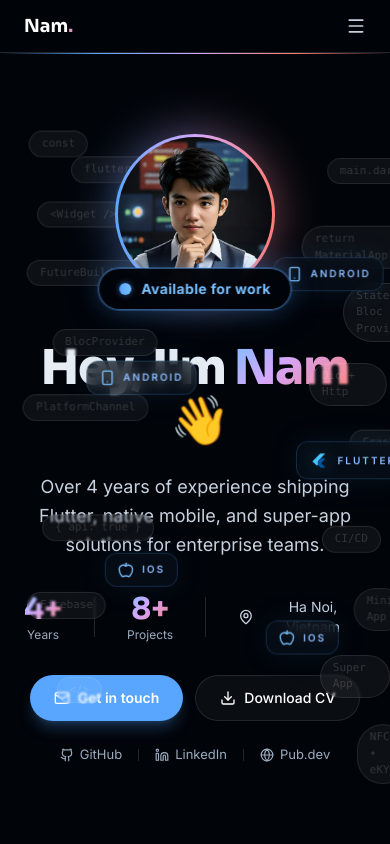
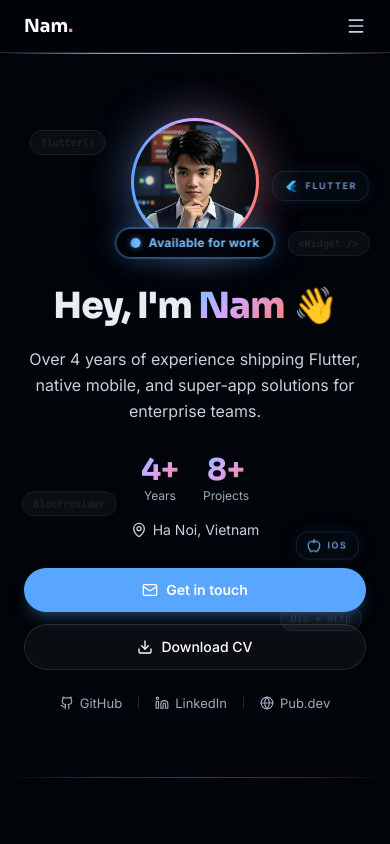
Before and after one commit to NamTranDinh/my-portfolio, a React (Vite) app: page / in a window 390 px wide. Shown: the top 844 px of the page. Built offline with nearby package versions, Linux system fonts and the light colour scheme.

Commit message:
feat: Add mobile hero animations and cursor effects to PortfolioStatic component

```diff
--- a/src/components/PortfolioStatic.tsx
+++ b/src/components/PortfolioStatic.tsx
@@ -90,6 +90,28 @@ const heroPlatformBadges: Array<{
   { top: '72%', left: '68%', rotate: 135, scale: 0.88, drift: 10, duration: 13.8, delay: 1.1, label: 'iOS', icon: 'ios' },
 ];
 
+const mobileHeroFloatingTokens = [
+  { text: 'flutter()', top: '10%', left: '8%', rotate: -12, drift: 5, duration: 8.5, delay: 0.4 },
+  { text: '<Widget />', top: '24%', left: '74%', rotate: 9, drift: 4, duration: 9.1, delay: 0.2 },
+  { text: 'BlocProvider', top: '60%', left: '6%', rotate: -8, drift: 5, duration: 8.9, delay: 0.7 },
+  { text: 'Dio + Http', top: '76%', left: '72%', rotate: 11, drift: 4, duration: 9.4, delay: 0.5 },
+];
+
+const mobileHeroPlatformBadges: Array<{
+  top: string;
+  left: string;
+  rotate: number;
+  scale: number;
+  drift: number;
+  duration: number;
+  delay: number;
+  label: string;
+  icon: 'flutter' | 'android' | 'ios';
+}> = [
+  { top: '16%', left: '70%', rotate: -10, scale: 0.8, drift: 5, duration: 10.8, delay: 0.2, label: 'Flutter', icon: 'flutter' },
+  { top: '66%', left: '76%', rotate: 8, scale: 0.8, drift: 5, duration: 11.4, delay: 0.5, label: 'iOS', icon: 'ios' },
+];
+
 /* ── Shared ── */
 function Tag({ children, ...rest }: { children: ReactNode } & HTMLAttributes<HTMLSpanElement>) {
   return <span {...rest} className="rounded-full border border-[#30363d] bg-[#161b22] px-3 py-1 text-xs text-[#c7d1de]">{children}</span>;
@@ -167,6 +189,7 @@ function ProjectModal({ project, onClose }: { project: Project; onClose: () => v
 export function PortfolioStatic() {
   const [menuOpen, setMenuOpen] = useState(false);
   const [selectedProject, setSelectedProject] = useState<Project | null>(null);
+  const [cursor, setCursor] = useState({ x: 0, y: 0 });
 
   // Experience is calculated from 05/2022 and rounded up to 0.5-year steps.
   const experienceStartDate = new Date(2022, 4, 1);
@@ -182,6 +205,15 @@ export function PortfolioStatic() {
     ? portfolioData.tagline.replace(/Over\s+\d+(?:[.,]\d+)?\s+years/i, `Over ${yearsText} years`)
     : `Over ${yearsText} years of experience shipping Flutter, native mobile, and super-app solutions for enterprise teams.`;
 
+  useEffect(() => {
+    const onMove = (event: MouseEvent) => {
+      setCursor({ x: event.clientX, y: event.clientY });
+    };
+
+    window.addEventListener('mousemove', onMove);
+    return () => window.removeEventListener('mousemove', onMove);
+  }, []);
+
   return (
     <div className="min-h-screen bg-[#010409] text-[#e6edf3]">
       {/* Ambient */}
@@ -190,6 +222,12 @@ export function PortfolioStatic() {
         <div className="absolute -right-40 top-1/2 h-[400px] w-[400px] rounded-full bg-[#d2a8ff]/[0.03] blur-[100px]" />
         <div className="absolute -left-40 bottom-1/4 h-[350px] w-[350px] rounded-full bg-[#ff7b72]/[0.02] blur-[100px]" />
       </div>
+
+      <motion.div
+        className="pointer-events-none fixed left-0 top-0 z-0 hidden h-72 w-72 rounded-full bg-[radial-gradient(circle,rgba(88,166,255,0.25)_0%,rgba(88,166,255,0.09)_35%,transparent_72%)] opacity-55 blur-2xl mix-blend-screen md:block"
+        animate={{ x: cursor.x - 144, y: cursor.y - 144 }}
+        transition={{ type: 'tween', duration: 0.18, ease: 'linear' }}
+      />
 
       {/* Header */}
       <header className="sticky top-0 z-50 border-b border-[#21262d] bg-[#010409]/80 backdrop-blur-xl">
@@ -213,8 +251,42 @@ export function PortfolioStatic() {
 
       <main id="top">
         {/* ── Hero ── */}
-        <section className="relative overflow-hidden">
-          <div className="pointer-events-none absolute inset-0 overflow-hidden">
+        <section className="relative isolate overflow-hidden">
+          <div className="pointer-events-none absolute inset-0 z-0 overflow-hidden">
+            <div className="md:hidden">
+              {mobileHeroFloatingTokens.map((item) => (
+                <motion.div
+                  key={`mobile-${item.text}-${item.top}-${item.left}`}
+                  className="absolute rounded-full border border-white/8 bg-white/4 px-2.5 py-1 font-mono text-[10px] text-white/12 backdrop-blur-[1px]"
+                  style={{ top: item.top, left: item.left, transform: `rotate(${item.rotate}deg)` }}
+                  animate={{ y: [0, -item.drift, 0, item.drift, 0], x: [0, item.drift * 0.3, 0, -item.drift * 0.3, 0] }}
+                  transition={{ duration: item.duration, delay: item.delay, repeat: Infinity, ease: 'easeInOut' }}
+                >
+                  {item.text}
+                </motion.div>
+              ))}
+
+              {mobileHeroPlatformBadges.map((badge) => (
+                <motion.div
+                  key={`mobile-${badge.label}-${badge.top}-${badge.left}`}
+                  className="absolute flex items-center gap-1.5 rounded-xl border border-[#58a6ff]/16 bg-[#08111d]/45 px-2.5 py-1.5 shadow-[0_0_20px_rgba(88,166,255,0.08)] backdrop-blur"
+                  style={{ top: badge.top, left: badge.left, transform: `rotate(${badge.rotate}deg) scale(${badge.scale})` }}
+                  animate={{ y: [0, -badge.drift, 0, badge.drift, 0], x: [0, badge.drift * 0.25, 0, -badge.drift * 0.25, 0] }}
+                  transition={{ duration: badge.duration, delay: badge.delay, repeat: Infinity, ease: 'easeInOut' }}
+                >
+                  {badge.icon === 'flutter' ? (
+                    <FlutterMark className="h-4 w-4 drop-shadow-[0_0_8px_rgba(71,197,251,0.28)]" />
+                  ) : badge.icon === 'android' ? (
+                    <Smartphone className="h-3.5 w-3.5 text-[#79c0ff]/90" />
+                  ) : (
+                    <Apple className="h-3.5 w-3.5 text-[#79c0ff]/90" />
+                  )}
+                  <span className="text-[9px] font-semibold uppercase tracking-[0.18em] text-[#8cbcff]/85">{badge.label}</span>
+                </motion.div>
+              ))}
+            </div>
+
+            <div className="hidden md:block">
             {heroFloatingTokens.map((item) => (
               <motion.div
                 key={`${item.text}-${item.top}-${item.left}`}
@@ -245,15 +317,16 @@ export function PortfolioStatic() {
                 <span className="text-[10px] font-semibold uppercase tracking-[0.2em] text-[#8cbcff]">{badge.label}</span>
               </motion.div>
             ))}
+            </div>
           </div>
           {/* Top gradient line */}
           <div className="mx-auto h-px max-w-4xl gh-gradient-line" />
 
-          <motion.div className="mx-auto max-w-[1280px] px-6 py-20 md:py-32" initial={{ opacity: 0 }} animate={{ opacity: 1 }} transition={{ duration: 0.8 }}>
+          <motion.div className="relative z-10 mx-auto max-w-[1280px] px-6 py-16 md:py-32" initial={{ opacity: 0 }} animate={{ opacity: 1 }} transition={{ duration: 0.8 }}>
             <div className="flex flex-col items-center text-center">
               {/* Avatar - large & prominent */}
               <motion.div initial={{ opacity: 0, scale: 0.8 }} animate={{ opacity: 1, scale: 1 }} transition={{ delay: 0.1, duration: 0.5 }} className="relative">
-                <div className="relative h-40 w-40 md:h-52 md:w-52 lg:h-60 lg:w-60">
+                <div className="relative h-32 w-32 sm:h-40 sm:w-40 md:h-52 md:w-52 lg:h-60 lg:w-60">
                   {/* Glow ring */}
                   <div className="absolute inset-0 animate-pulse rounded-full bg-gradient-to-r from-[#58a6ff] via-[#d2a8ff] to-[#ff7b72] opacity-20 blur-xl" />
                   <div className="relative h-full w-full overflow-hidden rounded-full p-[3px] bg-gradient-to-r from-[#58a6ff] via-[#d2a8ff] to-[#ff7b72]">
@@ -261,11 +334,11 @@ export function PortfolioStatic() {
                   </div>
                 </div>
                 {/* Available badge - prominent */}
-                <motion.div initial={{ opacity: 0, y: 10 }} animate={{ opacity: 1, y: 0 }} transition={{ delay: 0.4 }} className="absolute -bottom-4 left-1/2 -translate-x-1/2">
-                  <span className="flex w-max items-center gap-2.5 whitespace-nowrap rounded-full border border-[#58a6ff]/50 bg-[#010409]/95 px-5 py-2.5 text-sm font-bold tracking-wide text-[#79c0ff] shadow-[0_0_25px_rgba(88,166,255,0.25),0_0_50px_rgba(88,166,255,0.1)] ring-1 ring-[#58a6ff]/30 backdrop-blur-sm">
-                    <span className="relative flex h-3 w-3">
+                <motion.div initial={{ opacity: 0, y: 10 }} animate={{ opacity: 1, y: 0 }} transition={{ delay: 0.4 }} className="absolute -bottom-3 left-1/2 -translate-x-1/2 sm:-bottom-4">
+                  <span className="flex w-max items-center gap-2 whitespace-nowrap rounded-full border border-[#58a6ff]/50 bg-[#010409]/95 px-3.5 py-1.5 text-xs font-bold tracking-wide text-[#79c0ff] shadow-[0_0_25px_rgba(88,166,255,0.25),0_0_50px_rgba(88,166,255,0.1)] ring-1 ring-[#58a6ff]/30 backdrop-blur-sm sm:gap-2.5 sm:px-5 sm:py-2.5 sm:text-sm">
+                    <span className="relative flex h-2.5 w-2.5 sm:h-3 sm:w-3">
                       <span className="absolute inline-flex h-full w-full animate-ping rounded-full bg-[#58a6ff] opacity-60" />
-                      <span className="relative inline-flex h-3 w-3 rounded-full bg-gradient-to-r from-[#58a6ff] to-[#79c0ff] shadow-[0_0_6px_rgba(88,166,255,0.6)]" />
+                      <span className="relative inline-flex h-2.5 w-2.5 rounded-full bg-gradient-to-r from-[#58a6ff] to-[#79c0ff] shadow-[0_0_6px_rgba(88,166,255,0.6)] sm:h-3 sm:w-3" />
                     </span>
                     Available for work
                   </span>
@@ -273,44 +346,44 @@ export function PortfolioStatic() {
               </motion.div>
 
               {/* Greeting */}
-              <motion.h1 initial={{ opacity: 0, y: 20 }} animate={{ opacity: 1, y: 0 }} transition={{ delay: 0.25 }} className="mt-12 font-display text-5xl font-extrabold leading-[1.1] tracking-tight md:text-6xl lg:text-7xl">
+              <motion.h1 initial={{ opacity: 0, y: 20 }} animate={{ opacity: 1, y: 0 }} transition={{ delay: 0.25 }} className="mt-10 font-display text-4xl font-extrabold leading-[1.1] tracking-tight sm:text-5xl md:mt-12 md:text-6xl lg:text-7xl">
                 Hey, I'm{' '}<span className="gh-gradient-text">{portfolioData.name.split(' ').pop()}</span>
                 <span className="ml-2 inline-block animate-[wave_1.5s_ease-in-out_infinite] origin-[70%_70%]">👋</span>
               </motion.h1>
 
-              <motion.p initial={{ opacity: 0, y: 20 }} animate={{ opacity: 1, y: 0 }} transition={{ delay: 0.35 }} className="mt-6 max-w-2xl text-lg leading-relaxed text-[#c7d1de] md:text-xl">
+              <motion.p initial={{ opacity: 0, y: 20 }} animate={{ opacity: 1, y: 0 }} transition={{ delay: 0.35 }} className="mt-5 max-w-2xl text-base leading-relaxed text-[#c7d1de] sm:mt-6 sm:text-lg md:text-xl">
                 {dynamicTagline}
               </motion.p>
 
               {/* Stats inline */}
-              <motion.div initial={{ opacity: 0, y: 20 }} animate={{ opacity: 1, y: 0 }} transition={{ delay: 0.4 }} className="mt-8 flex items-center gap-8">
+              <motion.div initial={{ opacity: 0, y: 20 }} animate={{ opacity: 1, y: 0 }} transition={{ delay: 0.4 }} className="mt-7 flex w-full max-w-xl flex-wrap items-center justify-center gap-x-6 gap-y-4 sm:mt-8 sm:gap-8">
                 <div className="text-center">
                   <p className="font-display text-3xl font-bold gh-gradient-text">{yearsStatText}</p>
                   <p className="text-xs text-[#9bacbf]">Years</p>
                 </div>
-                <div className="h-10 w-px bg-[#21262d]" />
+                <div className="hidden h-10 w-px bg-[#21262d] sm:block" />
                 <div className="text-center">
                   <p className="font-display text-3xl font-bold gh-gradient-text">{portfolioData.stats.projectsCompleted}+</p>
                   <p className="text-xs text-[#9bacbf]">Projects</p>
                 </div>
-                <div className="h-10 w-px bg-[#21262d]" />
-                <a href={mapsUrl} target="_blank" rel="noreferrer" className="flex items-center gap-1.5 text-sm text-[#c7d1de] transition hover:text-[#58a6ff]">
+                <div className="hidden h-10 w-px bg-[#21262d] sm:block" />
+                <a href={mapsUrl} target="_blank" rel="noreferrer" className="flex basis-full items-center justify-center gap-1.5 text-sm text-[#c7d1de] transition hover:text-[#58a6ff] sm:basis-auto">
                   <MapPin className="h-4 w-4" />{portfolioData.location}
                   </a>
               </motion.div>
 
               {/* CTA buttons */}
-              <motion.div initial={{ opacity: 0, y: 20 }} animate={{ opacity: 1, y: 0 }} transition={{ delay: 0.5 }} className="mt-8 flex flex-wrap justify-center gap-3">
-                <a href={`mailto:${portfolioData.email}`} className="inline-flex items-center gap-2 rounded-full bg-[#58a6ff] px-6 py-3 text-sm font-semibold text-white shadow-lg shadow-[#58a6ff]/25 transition hover:bg-[#79c0ff] hover:shadow-[#58a6ff]/40">
+              <motion.div initial={{ opacity: 0, y: 20 }} animate={{ opacity: 1, y: 0 }} transition={{ delay: 0.5 }} className="mt-7 flex w-full max-w-md flex-wrap justify-center gap-3 sm:mt-8 sm:max-w-none">
+                <a href={`mailto:${portfolioData.email}`} className="inline-flex w-full items-center justify-center gap-2 rounded-full bg-[#58a6ff] px-6 py-3 text-sm font-semibold text-white shadow-lg shadow-[#58a6ff]/25 transition hover:bg-[#79c0ff] hover:shadow-[#58a6ff]/40 sm:w-auto">
                   <Mail className="h-4 w-4" />Get in touch
                 </a>
-                <a href={cvUrl} target="_blank" rel="noreferrer" className="inline-flex items-center gap-2 rounded-full border border-[#f0f6fc]/10 bg-[#f0f6fc]/[0.04] px-6 py-3 text-sm font-medium text-white transition hover:bg-[#f0f6fc]/10">
+                <a href={cvUrl} target="_blank" rel="noreferrer" className="inline-flex w-full items-center justify-center gap-2 rounded-full border border-[#f0f6fc]/10 bg-[#f0f6fc]/[0.04] px-6 py-3 text-sm font-medium text-white transition hover:bg-[#f0f6fc]/10 sm:w-auto">
                   <Download className="h-4 w-4" />Download CV
                 </a>
               </motion.div>
 
               {/* Social links */}
-              <motion.div initial={{ opacity: 0 }} animate={{ opacity: 1 }} transition={{ delay: 0.6 }} className="mt-6 flex items-center gap-4 text-[13px] text-[#9bacbf]">
+              <motion.div initial={{ opacity: 0 }} animate={{ opacity: 1 }} transition={{ delay: 0.6 }} className="mt-6 flex flex-wrap items-center justify-center gap-x-4 gap-y-2 text-[13px] text-[#9bacbf]">
                 {[
                   { icon: Github, href: portfolioData.socials.github, label: 'GitHub' },
                   { icon: Linkedin, href: portfolioData.socials.linkedin, label: 'LinkedIn' },
@@ -612,10 +685,10 @@ export function PortfolioStatic() {
             <div className="mt-14 grid gap-4 md:grid-cols-2 lg:grid-cols-3">
               {portfolioData.skills.map((group, i) => (
                 <FadeIn key={group.category} delay={i * 0.05}>
-                <div className="rounded-lg border border-[#21262d] bg-[#010409] p-5 transition hover:border-[#30363d]">
-                  <h3 className="text-sm font-semibold text-[#e6edf3]">{group.category}</h3>
+                <div className="rounded-lg border border-[#2f3a4b] bg-[#0b1220] p-5 transition duration-300 hover:-translate-y-0.5 hover:border-[#58a6ff]/50 hover:shadow-[0_0_24px_rgba(88,166,255,0.10)]">
+                  <h3 className="text-sm font-semibold text-[#f0f6fc]">{group.category}</h3>
                   <div className="mt-3 flex flex-wrap gap-1.5">
-                    {group.skills.map(s => <span key={s} className="rounded-full border border-[#30363d] px-2.5 py-1 text-[11px] text-[#c7d1de]">{s}</span>)}
+                    {group.skills.map(s => <span key={s} className="rounded-full border border-[#3a475c] bg-[#141d2d] px-2.5 py-1 text-[11px] font-medium text-[#f8fbff]">{s}</span>)}
                   </div>
                 </div>
                 </FadeIn>
@@ -630,8 +703,8 @@ export function PortfolioStatic() {
               <div className="divide-y divide-[#21262d]">
                 {portfolioData.technicalSkillsTable.map(row => (
                   <div key={row.category} className="grid gap-1 px-5 py-3 md:grid-cols-[160px_1fr] md:gap-6">
-                    <p className="text-[13px] font-medium text-[#58a6ff]">{row.category}</p>
-                    <p className="text-[13px] text-[#c7d1de]">{row.skills}</p>
+                    <p className="text-[13px] font-semibold text-[#8ec7ff]">{row.category}</p>
+                    <p className="text-[13px] text-[#edf3fb]">{row.skills}</p>
                   </div>
                 ))}
               </div>
```
